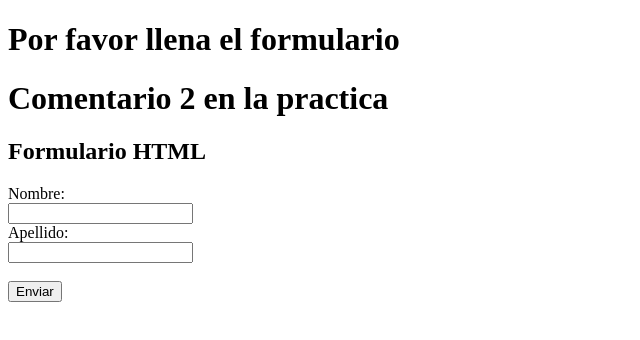
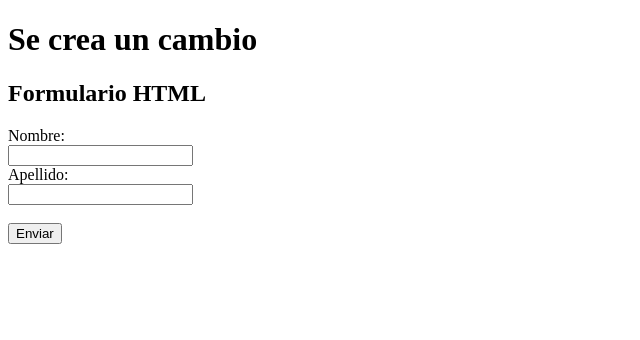
Before and after one commit to leonardoaguilar117/IntroGitHub, a plain HTML site: page index.html in a window 1280 px wide. Shown: the whole page, without its empty margins (0-640 px from the left). Drawn offline with Linux system fonts and the light colour scheme.

Commit message:
FirstUpdate
Primera modificación

```diff
--- a/index.html
+++ b/index.html
@@ -8,8 +8,8 @@
 </head>
 
 <body>
-    <h1> Por favor llena el formulario </h1>
-    <h1> Comentario 2 en la practica </h1>
+    <h1> Se crea un cambio </h1>
+
     <h2>Formulario HTML</h2>
     <form action="/pagina_destino.php">
         <label for="fnombre">Nombre:</label><br>
```
